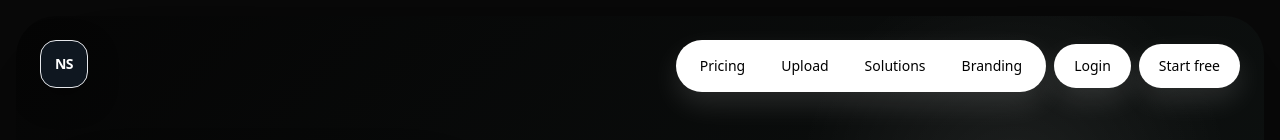
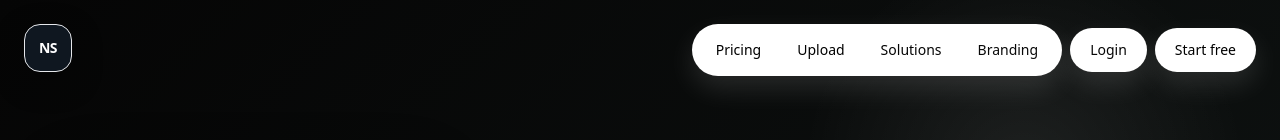
Before and after one commit to z15dk/northsend, a Next.js app: page / in a window 1280 px wide. Shown: the top 140 px of the page. Built offline with nearby package versions, Linux system fonts and the light colour scheme; no server answers; the database is empty.

Commit message:
Make hero full-bleed and open editor route

```diff
--- a/app/hero-editor/page.tsx
+++ b/app/hero-editor/page.tsx
@@ -1,10 +1,8 @@
 import { SiteEditorForm } from "@/components/site-editor-form";
-import { requireUser } from "@/lib/auth";
 import { getLocale } from "@/lib/i18n";
 import { getSiteSettings } from "@/lib/site-settings";
 
 export default async function HeroEditorPage() {
-  await requireUser();
   const locale = await getLocale();
   const siteSettings = await getSiteSettings(locale);
 
--- a/app/page.tsx
+++ b/app/page.tsx
@@ -17,9 +17,9 @@ export default async function HomePage() {
 
   return (
     <div className="bg-[#090909]">
-      <section className="mx-auto min-h-screen max-w-[1600px] px-3 py-3 sm:px-4 sm:py-4">
+      <section className="min-h-screen">
         <div
-          className="relative min-h-[calc(100vh-1.5rem)] overflow-hidden rounded-[2rem] shadow-[0_30px_120px_rgba(0,0,0,0.45)] sm:min-h-[calc(100vh-2rem)] sm:rounded-[2.5rem]"
+          className="relative min-h-screen overflow-hidden shadow-[0_30px_120px_rgba(0,0,0,0.45)]"
           style={{
             background: `linear-gradient(135deg, ${siteSettings.heroBackgroundFrom}, ${siteSettings.heroBackgroundTo})`,
           }}
@@ -31,7 +31,7 @@ export default async function HomePage() {
             }}
           />
 
-          <div className="relative flex items-start justify-between gap-4 p-4 sm:p-6">
+          <div className="mx-auto flex w-full max-w-[1720px] items-start justify-between gap-4 p-4 sm:p-6">
             <Link
               href="/"
               className="inline-flex h-12 w-12 items-center justify-center rounded-2xl border border-white/14 bg-[#0f1720] text-sm font-semibold tracking-[-0.04em] text-white shadow-[0_10px_30px_rgba(0,0,0,0.35)]"
@@ -84,7 +84,7 @@ export default async function HomePage() {
             </div>
           </div>
 
-          <div className="relative flex min-h-[calc(100vh-7rem)] flex-col justify-start p-4 pt-6 sm:p-6 sm:pt-10 lg:min-h-[calc(100vh-9rem)] lg:justify-end lg:p-10">
+          <div className="mx-auto flex min-h-[calc(100vh-7rem)] w-full max-w-[1720px] flex-col justify-start p-4 pt-6 sm:p-6 sm:pt-10 lg:min-h-[calc(100vh-9rem)] lg:justify-end lg:p-10">
             <div className="grid items-end gap-8 xl:grid-cols-[420px_1fr] xl:gap-14">
               <div className="order-1 w-full max-w-[26rem] xl:order-1">
                 <UploadPreview
```
